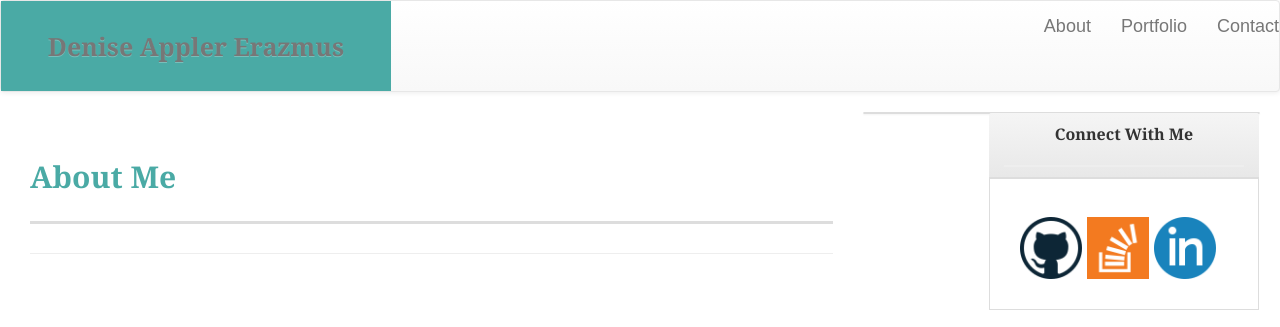
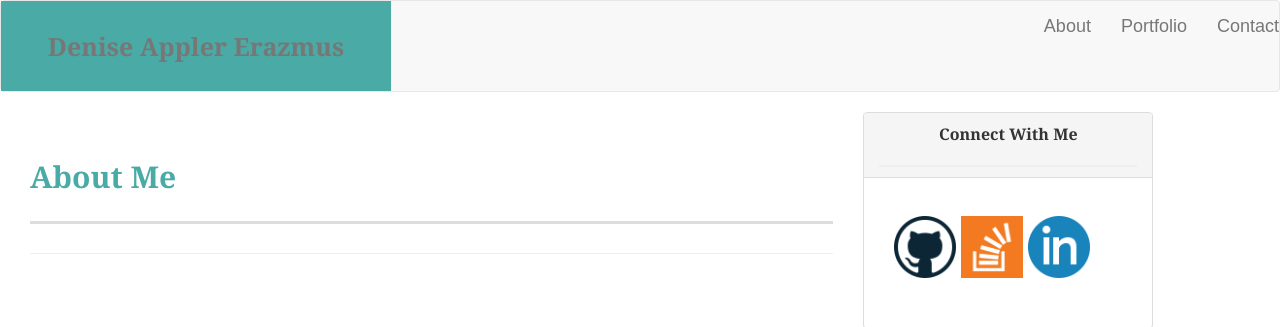
Before and after one commit to derazmus/bootstrap-portfolio, a plain HTML site: page index.html in a window 1280 px wide. Shown: the top 327 px of the page. Drawn offline with nearby package versions, Linux system fonts and the light colour scheme.

Commit message:
css changes

```diff
--- a/assets/css/style2.css
+++ b/assets/css/style2.css
@@ -69,9 +69,8 @@ h3 {
 /* sidebar */
 
 .panel-heading{
-	float: right;
 	width: 100%;
-	max-width: 270px;
+	max-width: 300px;
 	font-family: Georgia, Times, "Times New Roman", serif;
   	font-size: 22px;
  	font-weight: 700;
@@ -83,13 +82,12 @@ h3 {
 }
 
 .panel-body {
-  float: right;
   width: 100%;
-  max-width: 270px;
+  max-width: 300px;
   padding: 30px;
   margin-bottom: 20px;
   background: #fff;
-  border: 1px solid #ddd;
+
 }
 
 /* portfolio page */
--- a/index.html
+++ b/index.html
@@ -6,12 +6,6 @@
 	<link rel="stylesheet" type="text/css" href="assets/css/reset.css">
 
   <link rel="stylesheet" href="https://maxcdn.bootstrapcdn.com/bootstrap/3.3.7/css/bootstrap.min.css" integrity="sha384-BVYiiSIFeK1dGmJRAkycuHAHRg32OmUcww7on3RYdg4Va+PmSTsz/K68vbdEjh4u" crossorigin="anonymous">
-
-  <!-- Optional theme -->
-  <link rel="stylesheet" href="https://maxcdn.bootstrapcdn.com/bootstrap/3.3.7/css/bootstrap-theme.min.css" integrity="sha384-rHyoN1iRsVXV4nD0JutlnGaslCJuC7uwjduW9SVrLvRYooPp2bWYgmgJQIXwl/Sp" crossorigin="anonymous">
-
-<!-- Latest compiled and minified JavaScript -->
-  <script src="https://maxcdn.bootstrapcdn.com/bootstrap/3.3.7/js/bootstrap.min.js" integrity="sha384-Tc5IQib027qvyjSMfHjOMaLkfuWVxZxUPnCJA7l2mCWNIpG9mGCD8wGNIcPD7Txa" crossorigin="anonymous"></script>
 
   <link rel="stylesheet" type="text/css" href="assets/css/style2.css">
 
@@ -40,13 +34,13 @@
 </nav>
 <div class="container-fluid"> <!--div class container-->
 	<!--about med heading-->
-			<div class = "col-sm-8">
+			<div class = "col-md-8">
 			<div class ="page-header">
 				<h1>About Me</h1>
 			</div>
 		</div>
 	<div class= "row">
-		<div class = "col-sm-4"> <!-- div contact-->
+		<div class = "col-md-3"> <!-- div contact-->
   			<div class="panel panel-default"> <!-- div panel-->
   				<div class="panel-heading"> <!-- div panel heading-->
     			<h3 class="panel-title">Connect With Me</h3>
```
